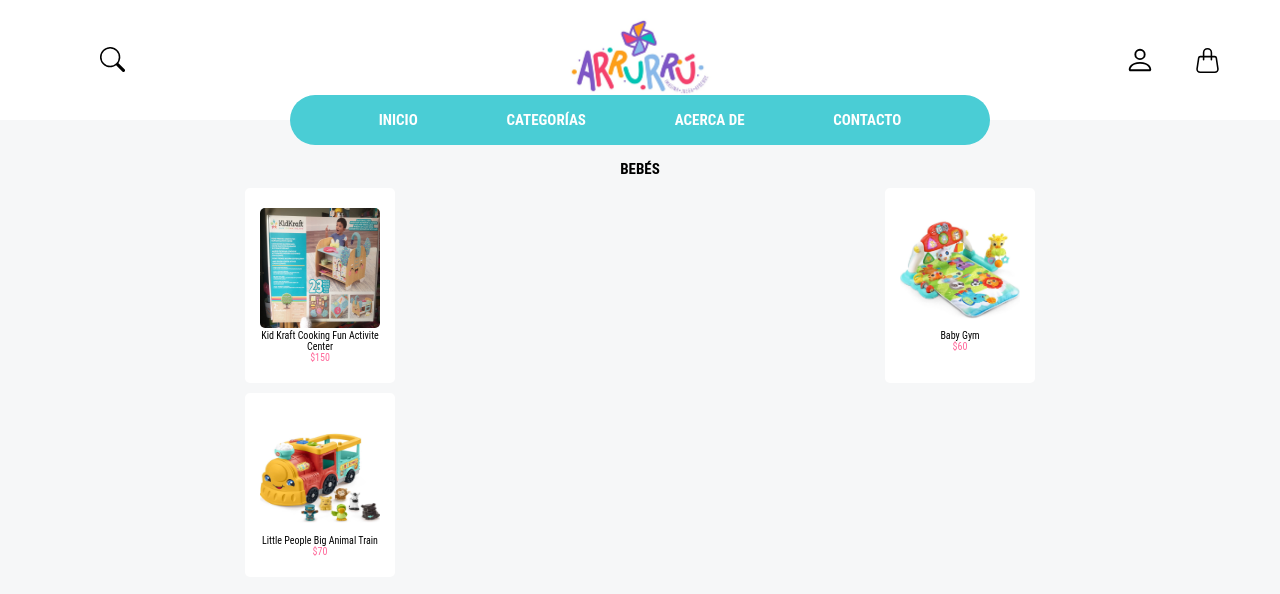
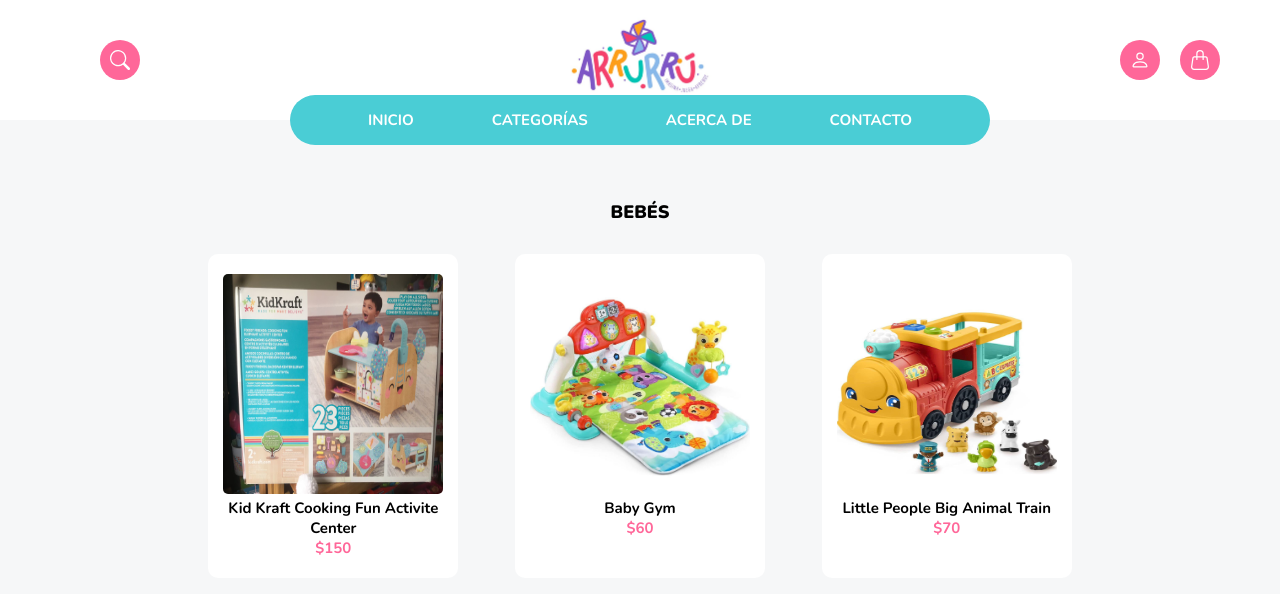
Before and after one commit to manuelmad/toy-store, a plain HTML site: page collections/babies.html in a window 1280 px wide. Drawn offline with nearby package versions, Linux system fonts and the light colour scheme.

Commit message:
Fin de página de prueba.

```diff
--- a/collections/babies.html
+++ b/collections/babies.html
@@ -6,6 +6,9 @@
     <meta name="viewport" content="width=device-width, initial-scale=1.0">
     <meta name="description" content="Tienda de Juguetes Arrurrú">
     <meta name= "robots" content= "index, follow">
+    <link rel="preconnect" href="https://fonts.googleapis.com">
+	<link rel="preconnect" href="https://fonts.gstatic.com" crossorigin>
+	<link href="https://fonts.googleapis.com/css2?family=Nunito:wght@300;500;700;900&display=swap" rel="stylesheet">
 	<title>Catálogo de juguetes Arrurrú - Categoría: Bebés</title>
 	<link rel="stylesheet" type="text/css" href="./styles/babies.css">
 		<link href="./styles/babies-tablets.css" media="screen and (min-width: 600px)" type="text/css" rel="stylesheet" />
@@ -33,24 +36,27 @@
                 </ul>
             </div>
             <div id="search_icon-container">
+				<span>
 					<svg xmlns="http://www.w3.org/2000/svg" width="16" height="16" fill="currentColor" id="search_icon" class="bi bi-search search-icon" viewBox="0 0 16 16">
 						<path d="M11.742 10.344a6.5 6.5 0 1 0-1.397 1.398h-.001c.03.04.062.078.098.115l3.85 3.85a1 1 0 0 0 1.415-1.414l-3.85-3.85a1.007 1.007 0 0 0-.115-.1zM12 6.5a5.5 5.5 0 1 1-11 0 5.5 5.5 0 0 1 11 0z"/>
 					</svg>
-            	<!-- <img id="search_icon" class="search-icon" src="./imgs/search.png"> -->
+				</span>
         	</div>
         </nav>
         <div class="logo-container">
             <a href="../index.html"><img src="../imgs/logo.png" alt="logo"></a>
         </div>
         <div class="contact-cart-container">
+            <span>
                 <svg xmlns="http://www.w3.org/2000/svg" width="16" height="16" fill="currentColor" class="bi bi-person user-icon" viewBox="0 0 16 16">
                     <path d="M8 8a3 3 0 1 0 0-6 3 3 0 0 0 0 6Zm2-3a2 2 0 1 1-4 0 2 2 0 0 1 4 0Zm4 8c0 1-1 1-1 1H3s-1 0-1-1 1-4 6-4 6 3 6 4Zm-1-.004c-.001-.246-.154-.986-.832-1.664C11.516 10.68 10.289 10 8 10c-2.29 0-3.516.68-4.168 1.332-.678.678-.83 1.418-.832 1.664h10Z"/>
                 </svg>
-        	<!-- <img class="user-icon" src="./imgs/user-icon.png">			 -->
+            </span>
+            <span>
                 <svg xmlns="http://www.w3.org/2000/svg" width="16" height="16" fill="currentColor" class="bi bi-handbag purse-icon" viewBox="0 0 16 16">
                     <path d="M8 1a2 2 0 0 1 2 2v2H6V3a2 2 0 0 1 2-2zm3 4V3a3 3 0 1 0-6 0v2H3.36a1.5 1.5 0 0 0-1.483 1.277L.85 13.13A2.5 2.5 0 0 0 3.322 16h9.355a2.5 2.5 0 0 0 2.473-2.87l-1.028-6.853A1.5 1.5 0 0 0 12.64 5H11zm-1 1v1.5a.5.5 0 0 0 1 0V6h1.639a.5.5 0 0 1 .494.426l1.028 6.851A1.5 1.5 0 0 1 12.678 15H3.322a1.5 1.5 0 0 1-1.483-1.723l1.028-6.851A.5.5 0 0 1 3.36 6H5v1.5a.5.5 0 1 0 1 0V6h4z"/>
                   </svg>
-            <!-- <img class="purse-icon" src="./imgs/big-bag-con-asas.png"> -->
+            </span>
         </div>
 	</header>
 	<nav class="nav-menu-principal">
--- a/collections/styles/babies-desktop.css
+++ b/collections/styles/babies-desktop.css
@@ -17,9 +17,94 @@
 display: none;
 }
 
+#search_icon-container span {
+	background-color: var(--dark-pink);
+}
+
+#search_icon-container span {
+	display: flex;
+	align-items: center;
+	justify-content: center;
+	margin-left: 2rem;
+	width: 4rem;
+	height: 4rem;
+	border-radius: 2rem;
+}
+
+.search-icon  {
+	width: 2rem;
+	height: 2rem;
+	color: var(--white);
+	font-weight: bold;
+}
+
+.contact-cart-container span:first-child {
+	background-color: var(--dark-pink);
+}
+
+.contact-cart-container span:first-child {
+	display: flex;
+	align-items: center;
+	justify-content: center;
+	width: 4rem;
+	height: 4rem;
+	border-radius: 2rem;
+}
+
+.user-icon {
+	width: 2rem;
+	height: 2rem;
+	color: var(--white);
+	font-weight: bold;
+}
+
+.contact-cart-container span:nth-child(2) {
+	background-color: var(--dark-pink);
+}
+
+.contact-cart-container span:nth-child(2) {
+	display: flex;
+	align-items: center;
+	justify-content: center;
+	width: 4rem;
+	height: 4rem;
+	border-radius: 2rem;
+}
+
+.purse-icon {
+	width: 2rem;
+	height: 2rem;
+	color: var(--white);
+	font-weight: bold;
+}
+
 .nav-menu-principal {
 	visibility: visible;
     width: 70rem;
 	top: 9.5rem;
     z-index: 1;
 }
+
+.babies-container {
+	padding-top: 8rem;
+    padding-bottom: 8rem;
+}
+
+.babies {
+	max-width: 90rem;
+    margin-top: 2rem;
+    gap: 2rem;
+}
+
+.babies-product {
+	width: 25rem;
+}
+
+.babies-product img {
+	width: 22rem;
+	height: 22rem;
+}
+
+.babies-product p {
+	font-size: var(--md);
+}
--- a/collections/styles/babies-tablets.css
+++ b/collections/styles/babies-tablets.css
@@ -19,6 +19,24 @@
     padding-right: 6rem;
 }
 
-.user-icon {
-	margin-right: 2rem;
+.contact-cart-container span:nth-child(2) {
+	margin-left: 2rem;
 }
+
+.babies {
+	max-width: 60rem;
+	grid-template-columns: 1fr 1fr 1fr;
+}
+
+.babies-product {
+	width: 18rem;
+}
+
+.babies-product img {
+	width: 15rem;
+	height: 15rem;
+}
+
+.babies-product p {
+	font-size: var(--sm);
+}
--- a/collections/styles/babies.css
+++ b/collections/styles/babies.css
@@ -7,7 +7,8 @@
 html {
     font-size: 62.5%;
     font-family: 'Quicksand', sans-serif;
-    font-family: 'Roboto Condensed', sans-serif;
+    /* font-family: 'Roboto Condensed', sans-serif; */
+    font-family: 'Nunito', sans-serif;
     position: relative;
 }
 
@@ -49,13 +50,15 @@
 	color: var(--black);
 	width: 3rem;
 	height: 3rem;
-	/* margin-right: 2rem; */
+}
+
+#search_icon-container span {
+	margin-left: 1rem;
 }
 
 .search-icon  {
 	width: 2.5rem;
 	height: 2.5rem;
-	margin-left: 2rem;
 }
 
 .user-icon {
@@ -67,7 +70,6 @@
 	display: flex;
 	justify-content: center;
 	align-items: center;
-	/* text-align: center; */
 }
 
 header > div img {
@@ -79,39 +81,29 @@
 	display: flex;
     justify-content: flex-end;
     align-items: center;
+}
+
+.contact-cart-container span:nth-child(2) {
 	padding-right: 1rem;
+
 }
 
 .purse-icon {
 	width: 2.5rem;
 	height: 2.5rem;
-	margin-left: 2rem;
+	margin-left: 1rem;
 }
-
-
-/*.container__icono-menu {
-	position: relative;
-	/*right: 0;
-}*/
 
 nav #menu-desplegable {
     position: absolute;
     height: 100vh;
 	list-style: none;
-    /* visibility: hidden; */
 	font-size: var(--sm);
 	left: -28rem;
 	top: 0;
 	background-color: var(--white);
-    /*border: 0.1rem solid var(--white);*/
 	transition: 0.5s ease all;
 }
-
-/* .container__icono-menu:hover > #menu-desplegable {
-	visibility: visible;
-	left: 0rem;
-	position: fixed;
-} */
 
 nav #menu-desplegable li {
 	line-height: 3rem;
@@ -124,12 +116,6 @@
 	padding: 1rem;
 	text-align: end;
 }
-
-/* #close-menu-x .bi-x-lg:hover > #menu-desplegable {
-	visibility: hidden;
-	left: -15rem;
-	position: static;
-} */
 
 nav #menu-desplegable li:last-child {
 	margin-bottom: 0;
@@ -236,18 +222,20 @@
 
 .babies-container {
     width: 100%;
+    min-height: 80rem;
     background-color: var(--light-gray);
     padding: 4rem 0 4rem;
 }
 
 .babies-container h2 {
 	text-align: center;
-    display: flex;
-    align-items: center;
-    justify-content: center;
+	font-size: var(--lg);
+	font-weight: 900;
 }
 
 .babies {
+	max-width: 50rem;
+	margin: 0 auto;
 	display: grid;
 	grid-template-columns: 1fr 1fr;
 	justify-items: center;
@@ -255,17 +243,22 @@
 
 .babies-product {
 	background-color: var(--white);
-    width: 15rem;
+	width: 13rem;
 	margin-top: 1rem;
-    border-radius: 0.5rem;
+	border-radius: 1rem;
 	text-align: center;
 	padding: 2rem 1rem 2rem;
 }
 
 .babies-product img {
-    width: 12rem;
-    height: 12rem;
+	width: 10rem;
+	height: 10rem;
 	border-radius: 0.5rem;
+}
+
+.babies-product p {
+	font-size: var(--ss);
+	font-weight: bold;
 }
 
 .babies-product__price {
--- a/styles/index-desktop.css
+++ b/styles/index-desktop.css
@@ -1,4 +1,3 @@
-
 header {
     height: 12rem;
     position: static;
@@ -16,6 +15,69 @@
 
 .bi-list {
 display: none;
+}
+
+#search_icon-container span {
+	background-color: var(--dark-pink);
+}
+
+#search_icon-container span {
+	display: flex;
+	align-items: center;
+	justify-content: center;
+	margin-left: 2rem;
+	width: 4rem;
+	height: 4rem;
+	border-radius: 2rem;
+}
+
+.search-icon  {
+	width: 2rem;
+	height: 2rem;
+	color: var(--white);
+	font-weight: bold;
+}
+
+.contact-cart-container span:first-child {
+	background-color: var(--dark-pink);
+}
+
+.contact-cart-container span:first-child {
+	display: flex;
+	align-items: center;
+	justify-content: center;
+	/* margin-right: 2rem; */
+	width: 4rem;
+	height: 4rem;
+	border-radius: 2rem;
+}
+
+.user-icon {
+	width: 2rem;
+	height: 2rem;
+	color: var(--white);
+	font-weight: bold;
+}
+
+.contact-cart-container span:nth-child(2) {
+	background-color: var(--dark-pink);
+}
+
+.contact-cart-container span:nth-child(2) {
+	display: flex;
+	align-items: center;
+	justify-content: center;
+	/* margin-left: 2rem; */
+	width: 4rem;
+	height: 4rem;
+	border-radius: 2rem;
+}
+
+.purse-icon {
+	width: 2rem;
+	height: 2rem;
+	color: var(--white);
+	font-weight: bold;
 }
 
 .nav-menu-principal {
@@ -93,3 +155,8 @@
 	padding-top: 8rem;
     padding-bottom: 8rem;
 }
+
+footer .pay-methods div {
+	max-width: 90rem;
+	margin: 0 auto;
+}
--- a/styles/index-tablets.css
+++ b/styles/index-tablets.css
@@ -19,8 +19,8 @@
     padding-right: 6rem;
 }
 
-.user-icon {
-	margin-right: 2rem;
+.contact-cart-container span:nth-child(2) {
+	margin-left: 2rem;
 }
 
 .hero {
--- a/styles/index.css
+++ b/styles/index.css
@@ -50,13 +50,15 @@
 	color: var(--black);
 	width: 3rem;
 	height: 3rem;
-	/* margin-right: 2rem; */
+}
+
+#search_icon-container span {
+	margin-left: 1rem;
 }
 
 .search-icon  {
 	width: 2.5rem;
 	height: 2.5rem;
-	margin-left: 2rem;
 }
 
 .user-icon {
@@ -68,7 +70,6 @@
 	display: flex;
 	justify-content: center;
 	align-items: center;
-	/* text-align: center; */
 }
 
 header > div img {
@@ -80,39 +81,29 @@
 	display: flex;
     justify-content: flex-end;
     align-items: center;
-    padding-right: 1rem;
+}
+
+.contact-cart-container span:nth-child(2) {
+	padding-right: 1rem;
+
 }
 
 .purse-icon {
 	width: 2.5rem;
 	height: 2.5rem;
-	margin-left: 2rem;
+	margin-left: 1rem;
 }
-
-
-/*.container__icono-menu {
-	position: relative;
-	/*right: 0;
-}*/
 
 nav #menu-desplegable {
     position: absolute;
     height: 100vh;
 	list-style: none;
-    /* visibility: hidden; */
 	font-size: var(--sm);
 	left: -28rem;
 	top: 0;
 	background-color: var(--white);
-    /*border: 0.1rem solid var(--white);*/
 	transition: 0.5s ease all;
 }
-
-/* .container__icono-menu:hover > #menu-desplegable {
-	visibility: visible;
-	left: 0rem;
-	position: fixed;
-} */
 
 nav #menu-desplegable li {
 	line-height: 3rem;
@@ -125,12 +116,6 @@
 	padding: 1rem;
 	text-align: end;
 }
-
-/* #close-menu-x .bi-x-lg:hover > #menu-desplegable {
-	visibility: hidden;
-	left: -15rem;
-	position: static;
-} */
 
 nav #menu-desplegable li:last-child {
 	margin-bottom: 0;
```
Also changed, not shown: index.html (+6 -3 lines). Lines whose indentation alone changed are shown as unchanged.
